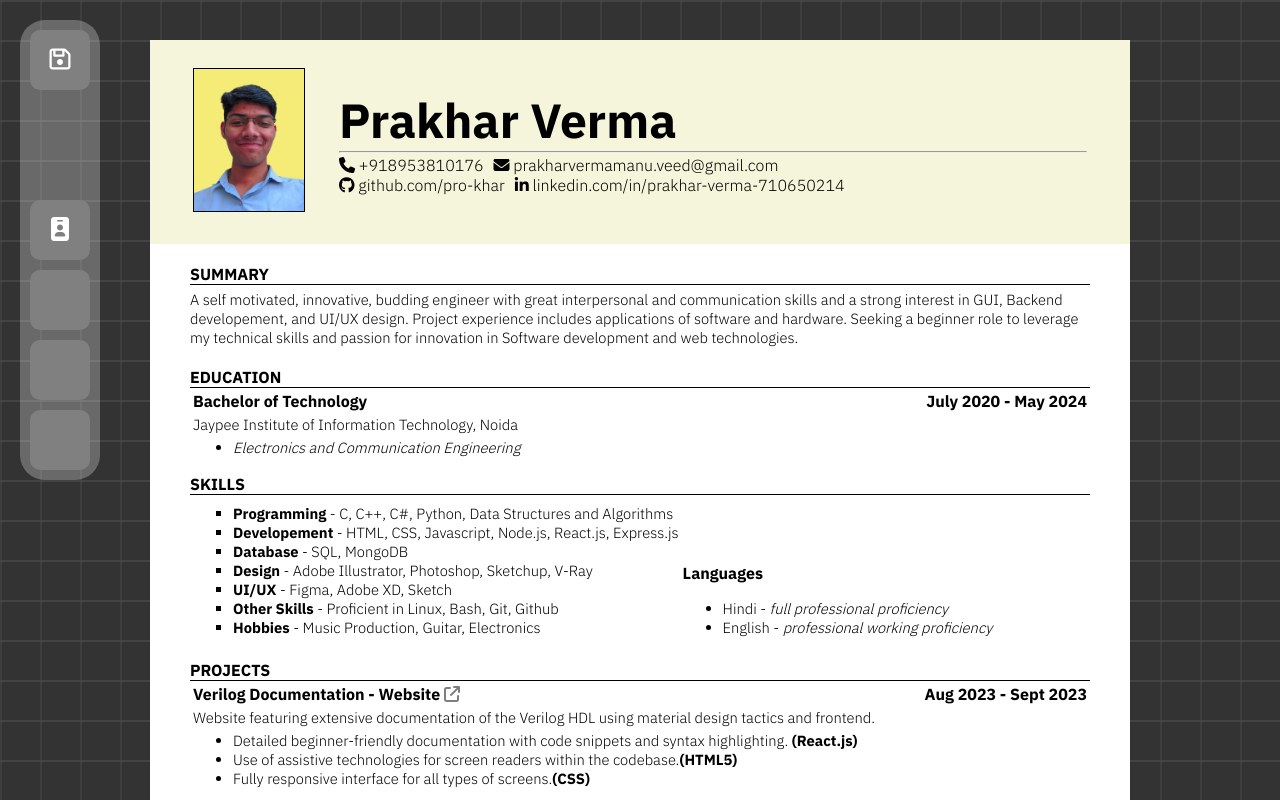
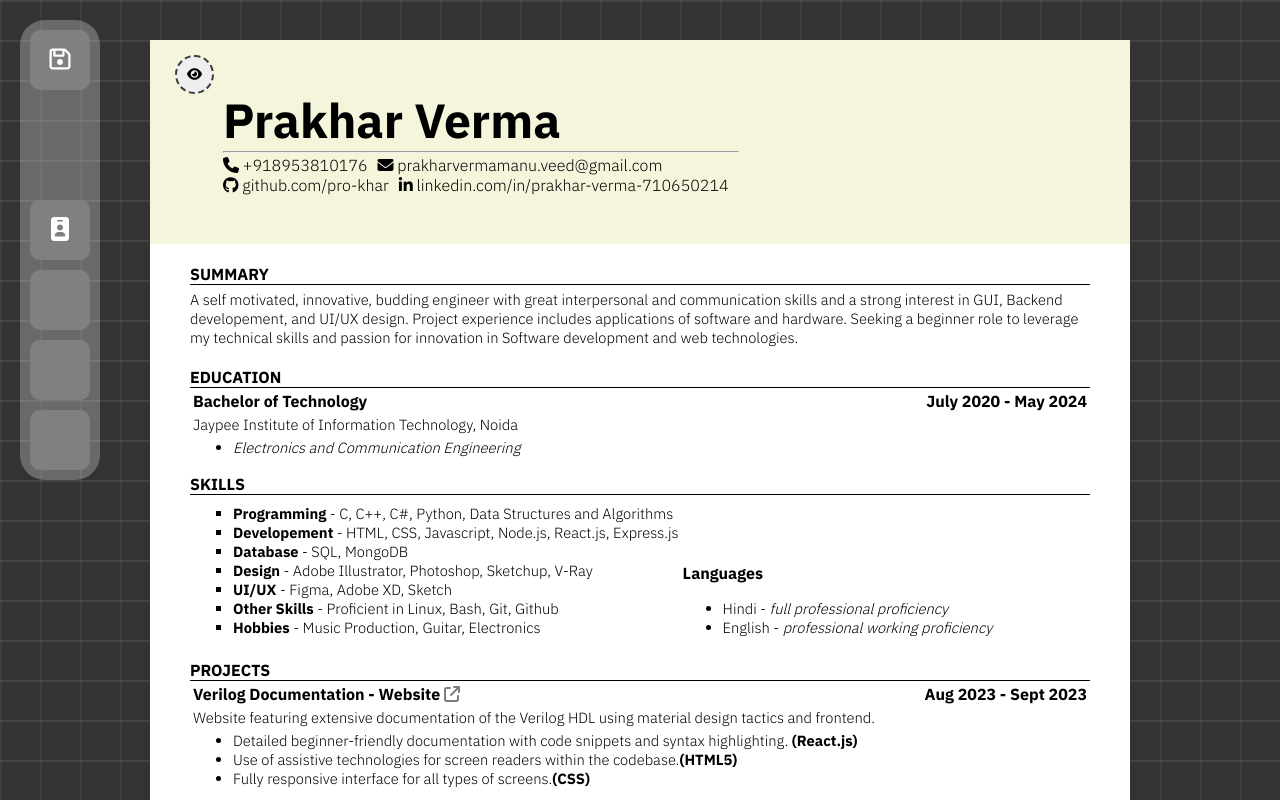
Before and after one commit to pro-khar/resume-builder, a React (Vite) app: page / in a window 1280 px wide. Built offline with nearby package versions, Linux system fonts and the light colour scheme.

Commit message:
image-toggle level 1

```diff
--- a/public/print.css
+++ b/public/print.css
@@ -210,7 +210,7 @@ i{
     position: relative;
 }
 #intro:hover #colorBar{
-         display: none;  */changed to none for print css */
+         display: none;  /*changed to none for print css */
 
     }
 
@@ -234,3 +234,7 @@ i{
 #namecard{
     width: 100%;
 }
+
+/* #intro:hover #image-toggle{
+    display: none;  /*changed to none for print css */
+} */
--- a/src/index.css
+++ b/src/index.css
@@ -52,10 +52,7 @@ section{
     font-size: 1rem;
 }
 
-#photu{
-    width: 110px;
-    border: 1px solid;
-}
+
 
 hr{
     margin-top: 0;
--- a/src/menubar.css
+++ b/src/menubar.css
@@ -35,7 +35,3 @@
 #print-button:active{
     background-color: rgb(37, 105, 178);
 }
-#image-toggle:hover{
-    background-color: rgb(255, 255, 113);
-    color: gray;
-}
--- a/src/menubar.jsx
+++ b/src/menubar.jsx
@@ -32,7 +32,7 @@ function MenuBar(){
         <>
             <div id="menubar-container">
             <button id='print-button' className='button' onClick = {exportPDF}><i class="fa-regular fa-floppy-disk"></i></button>
-            <button id='image-toggle' className='button'><i class="fa-solid fa-id-badge"></i></button>
+            <button className='button'><i class="fa-solid fa-id-badge"></i></button>
             <button className='button'></button>
             <button className='button'></button>
             <button className='button'></button>
--- a/src/modules/header.css
+++ b/src/modules/header.css
@@ -32,20 +32,49 @@
     justify-content: center;
     gap: 5px;
 }
+#intro:hover #colorBar{
+    display: block;
+
+}
+
+/*IMAGE TOGGLE*/
+#image-toggle{
+    /* display: none; */
+    position: absolute;
+    top: 15px;
+    left: 25px;
+}
+#image-toggle button{
+    border-radius: 999px;
+    padding: 10px;
+    border: 2px dashed rgb(59, 59, 59);
+
+}
+#image-toggle button:hover{
+    background-color: rgb(197, 197, 197);
+}
+
+#intro:hover #image-toggle{
+    display: block;
+}
+
+
+
+
+
+
 
 
 #intro{
     width: fit-content;
+    min-height: 153.575px;
     padding-top: 25px;
     padding-bottom: 25px;
 
     transition: all 1s ease;
     position: relative;
 }
-#intro:hover #colorBar{
-        display: block;
 
-    }
 
 #span_container{
     margin-left: 30px;
@@ -67,3 +96,11 @@
 #namecard{
     width: 100%;
 }
+
+#photu{
+    width: 110px;
+    border: 1px solid;
+}
+#intro table{
+    min-height: 153.875px;
+}
--- a/src/modules/header.jsx
+++ b/src/modules/header.jsx
@@ -4,11 +4,13 @@ import './header.css'
 
 function Header(){
 
-    // let [name, setName] = useState("Your name here")
 
-    // const updateName = () =>{
-    //     setName("Prakhar Verma")
-    // }
+    const [image, setImage] = useState(false)
+    const getImageState = () => {
+        return image? 'block' : 'none';
+    }
+    // console.log(getImageState())
+
 
 
     const [color, setColor] = useState("beige")
@@ -19,7 +21,7 @@ function Header(){
         <section id="intro" style={{backgroundColor : color}}>
         <table>
             <tr>
-                <td id = "img_toggle"><img id="photu"  src = {"./src/assets/60KB.jpeg"} alt="ME" /></td>
+                <td style={{display:getImageState()}}><img id="photu"  src = {"./src/assets/60KB.jpeg"} alt="ME" /></td>
                 <td id = "namecard">
                     <p id = "name">Prakhar Verma</p>
                     <hr />
@@ -45,6 +47,17 @@ function Header(){
             </div>
         </div>
 
+        <div id="image-toggle">
+            <button
+            onClick={(e)=>{
+            setImage((prev) => !prev);
+            console.log(image)
+          }}
+          >
+            <i class="fa-solid fa-eye"></i>
+            </button>
+        </div>
+
     </section>
 
     </>
```
